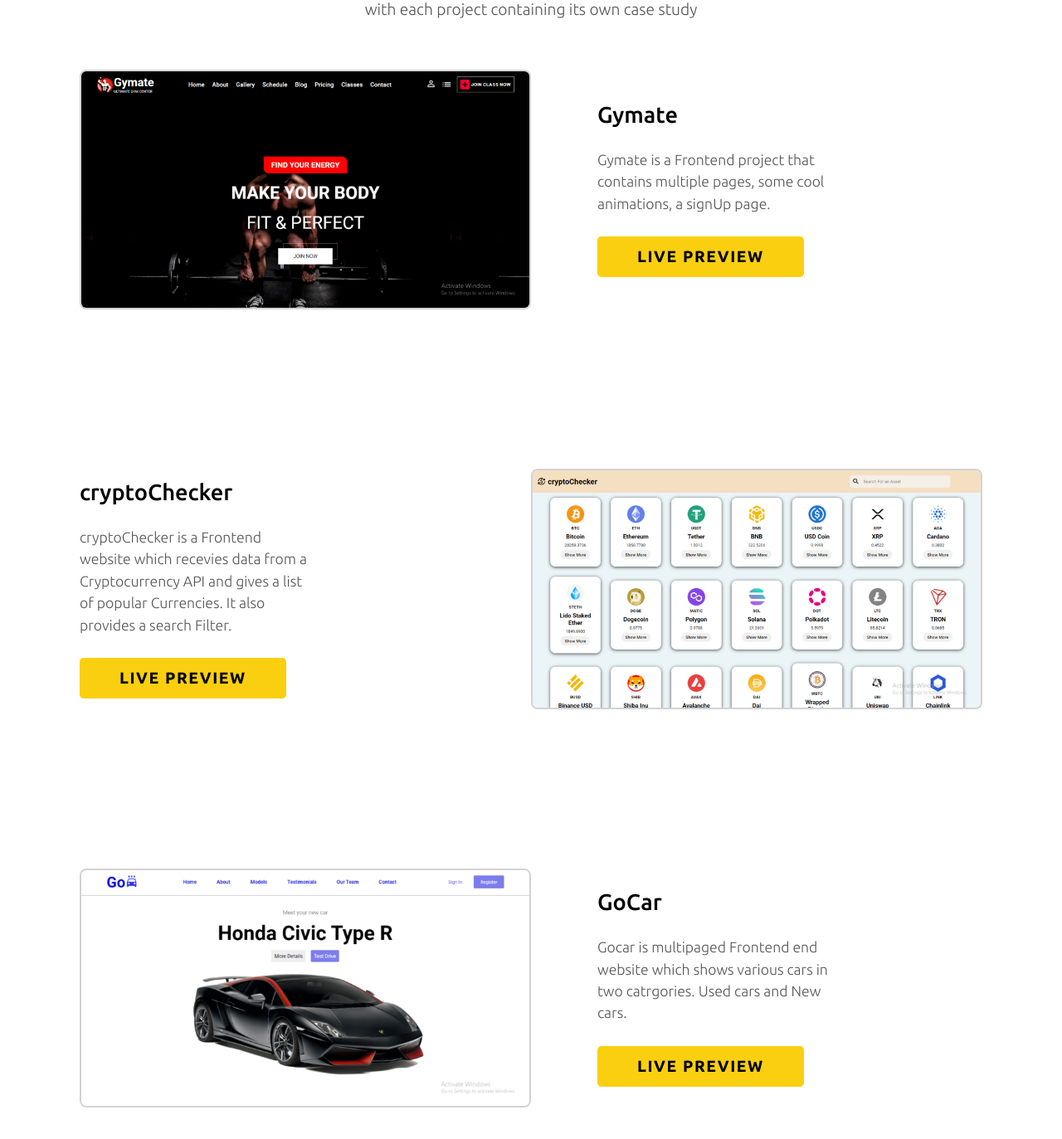
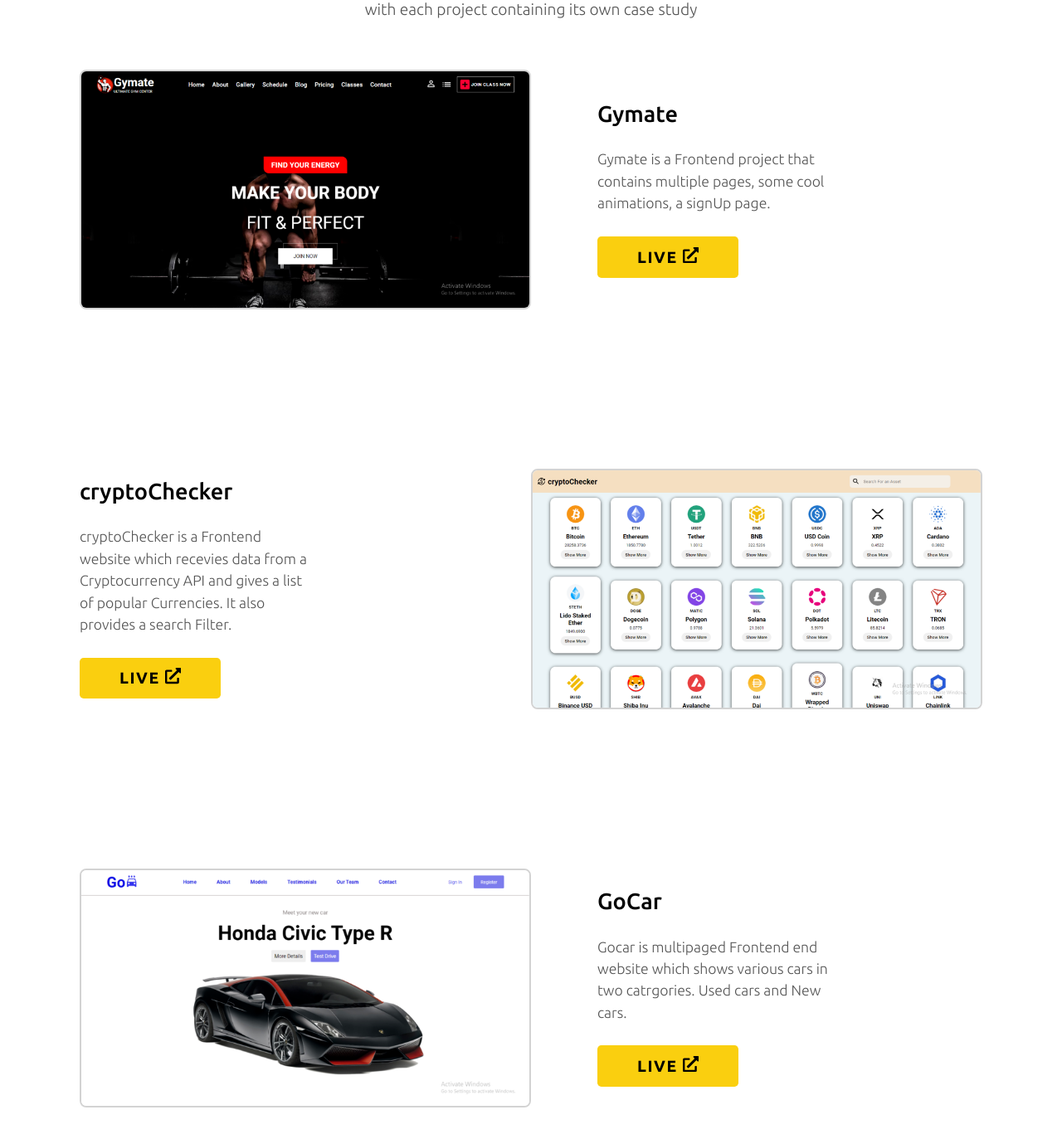
Before and after one commit to RupeshMahanta1994/myPortfolio, a React (Vite) app: page / in a window 1280 px wide. Shown: the part 1736-3109 px from the top of the page at 83% size. Built offline with nearby package versions, Linux system fonts and the light colour scheme.

Commit message:
Link update

```diff
--- a/src/Components/HomePage.jsx
+++ b/src/Components/HomePage.jsx
@@ -7,6 +7,7 @@
 
 import AnchorLink from "react-anchor-link-smooth-scroll";
 import { AiOutlineMenu, AiFillLinkedin, AiFillGithub, AiOutlineTwitter } from "react-icons/ai";
+import { FaExternalLinkAlt } from "react-icons/fa"
 
 const Skills = ["HTML", "CSS", "JavaScript", "ReactJS", "ChakraUI"]
 
@@ -717,7 +718,7 @@
 
                                     </p>
                                     <a href="https://gymate-b4lh.vercel.app/">
-                                        <Button>live preview</Button>
+                                        <Button>live <FaExternalLinkAlt /></Button>
                                     </a>
 
                                 </div>
@@ -736,7 +737,7 @@
                                         It also provides a search Filter.
                                     </p>
                                     <a href="https://cryptochecker-theta.vercel.app/">
-                                        <Button>live preview</Button>
+                                        <Button>live <FaExternalLinkAlt /></Button>
                                     </a>
 
                                 </div>
@@ -756,7 +757,7 @@
                                         and New cars.
                                     </p>
                                     <a href="">
-                                        <Button>live preview</Button>
+                                        <Button>live <FaExternalLinkAlt /></Button>
                                     </a>
                                 </div>
 
```
